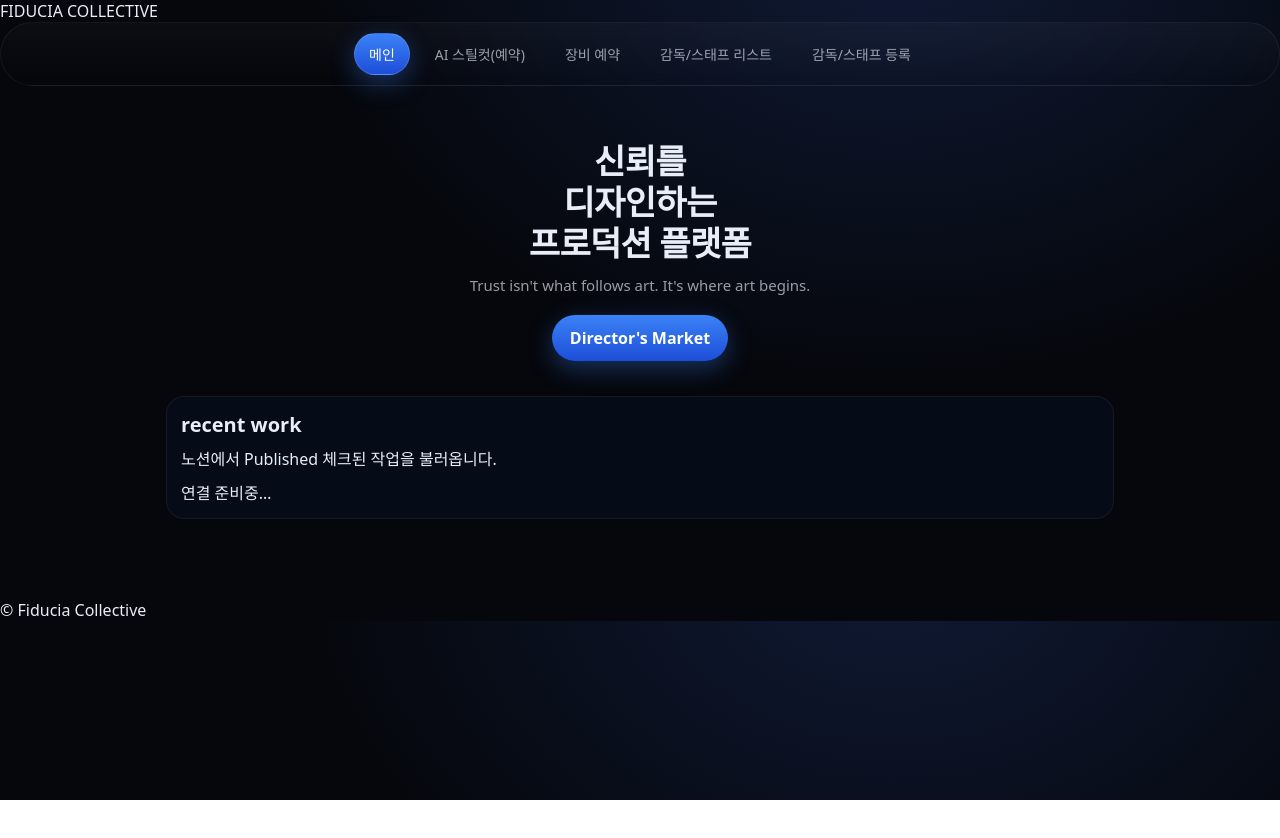
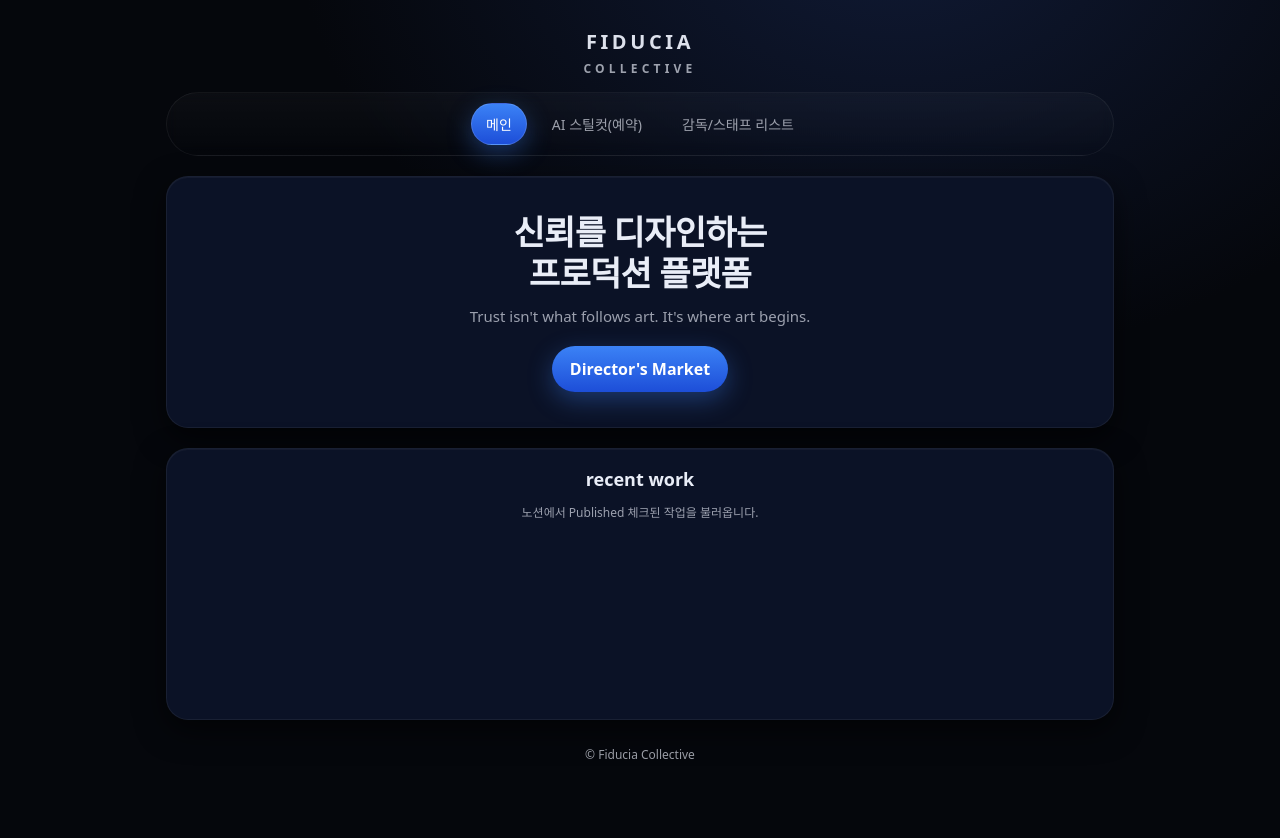
Before and after one commit to jongmindlek/Aistillcutver3, a website: page index.html in a window 1280 px wide. Before the commit the page ends 800 px from the top, so only its background shows below. Drawn offline with Linux system fonts and the light colour scheme.

Commit message:
index.html 업데이트

```diff
--- a/index.html
+++ b/index.html
@@ -1,41 +1,46 @@
 <!doctype html>
 <html lang="ko">
 <head>
-  <meta charset="utf-8"/>
-  <meta name="viewport" content="width=device-width, initial-scale=1"/>
+  <meta charset="utf-8" />
+  <meta name="viewport" content="width=device-width, initial-scale=1" />
   <title>Fiducia Collective</title>
-  <link rel="stylesheet" href="style.css"/>
+  <link rel="stylesheet" href="./style.css" />
 </head>
 <body>
-  <div class="topbar">
-    <div class="brand">
-      FIDUCIA
-      <span class="sub">COLLECTIVE</span>
-    </div>
+  <div class="container">
+    <header class="header">
+      <div class="logo-text">
+        FIDUCIA<br/>
+        <span class="small">COLLECTIVE</span>
       </div>
 
       <nav class="nav">
-    <a href="index.html" class="active">메인</a>
-    <a href="ai-stillcut.html">AI 스틸컷(예약)</a>
-    <a href="equipment.html">장비 예약</a>
-    <a href="crew.html">감독/스태프 리스트</a>
-    <a href="crew.html#register">감독/스태프 등록</a>
+        <a class="active" href="./index.html">메인</a>
+        <a href="./ai-stillcut.html">AI 스틸컷(예약)</a>
+        <a href="./crew.html">감독/스태프 리스트</a>
       </nav>
+    </header>
 
-  <main class="container">
-    <section class="hero">
-      <h1>신뢰를<br/>디자인하는<br/>프로덕션 플랫폼</h1>
+    <section class="section hero">
+      <h1>신뢰를 디자인하는<br/>프로덕션 플랫폼</h1>
       <p>Trust isn't what follows art. It's where art begins.</p>
-      <a class="cta" href="crew.html">Director's Market</a>
+      <a class="cta" href="./crew.html">Director's Market</a>
     </section>
 
-    <section class="card">
-      <div class="section-title" style="text-align:left;font-size:20px;margin:0 0 8px;">recent work</div>
-      <div class="section-sub" style="text-align:left;margin:0 0 10px;">노션에서 Published 체크된 작업을 불러옵니다.</div>
-      <div id="recentWork" class="notice">연결 준비중…</div>
+    <section class="section">
+      <h2 class="section-title">recent work</h2>
+      <div class="help" style="text-align:center">
+        노션에서 Published 체크된 작업을 불러옵니다.
+      </div>
+      <!-- 나중에 포트폴리오 영역 넣을 자리 -->
+      <div style="height:180px;"></div>
     </section>
-  </main>
 
-  <footer>© Fiducia Collective</footer>
+    <footer class="footer">
+      © Fiducia Collective
+    </footer>
+  </div>
+
+  <script src="./js/main.js"></script>
 </body>
 </html>
```
Lines whose indentation alone changed are shown as unchanged.
